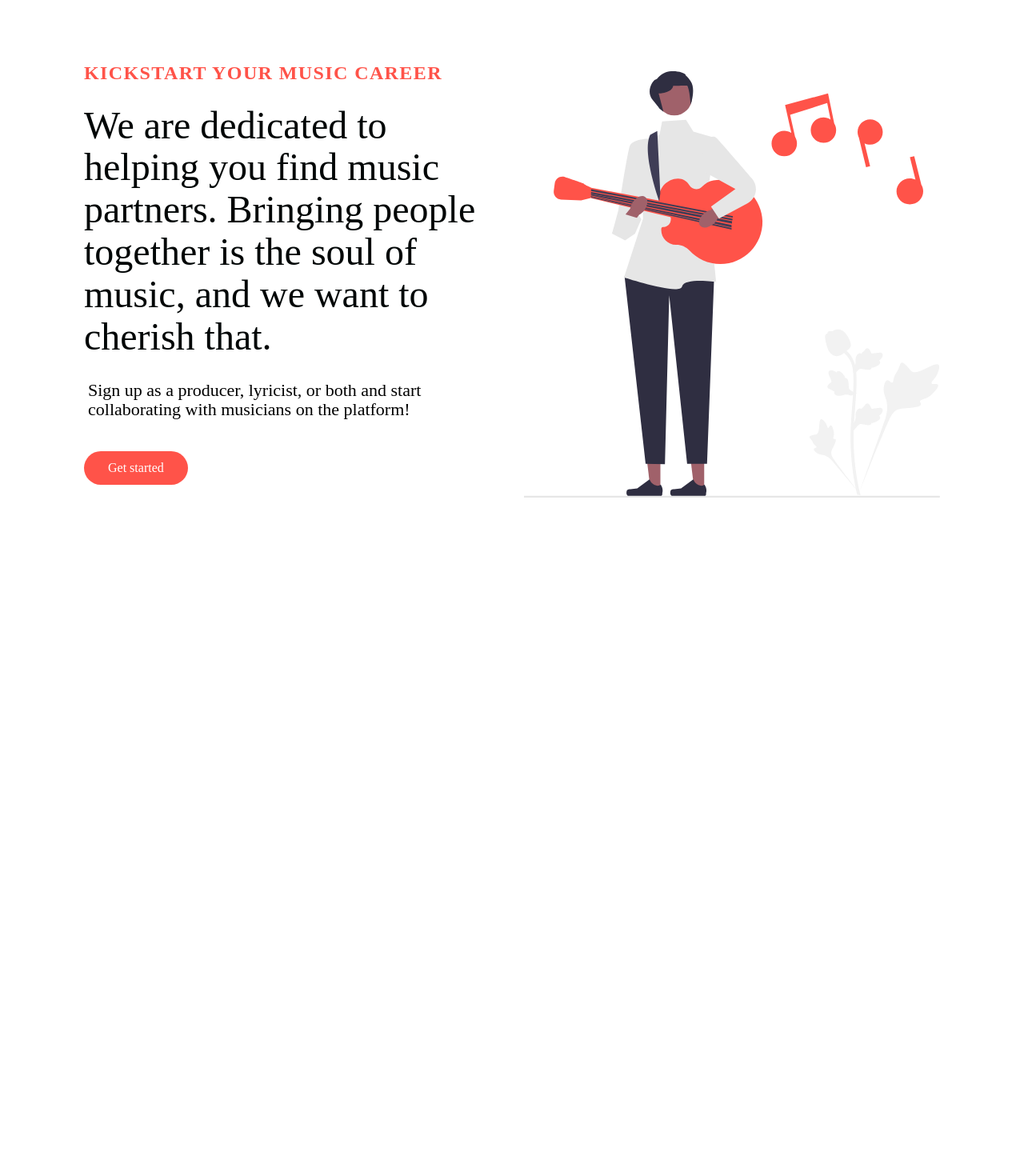
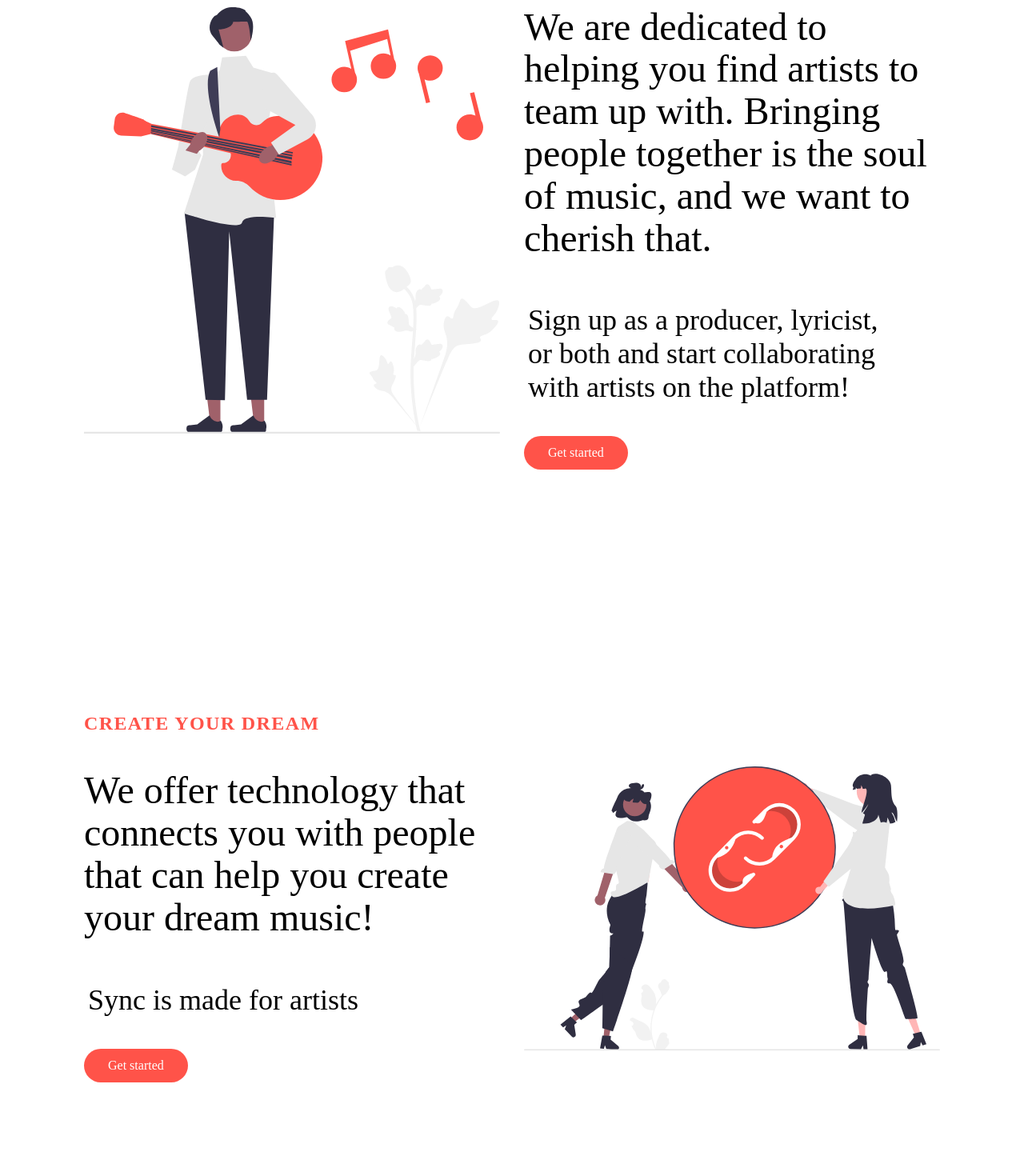
Before and after one commit to HorvathTeddy/Sync, a React (Create React App) app: page / in a window 1280 px wide. Shown: the part 940-2410 px from the top of the page at 80% size. Before the commit the page ends 1740 px from the top, so only its background shows below. Built offline with nearby package versions, Linux system fonts and the light colour scheme; a web font is replaced by a local one.

Commit message:
Implemented smooth scrolling

```diff
--- a/src/components/InfoSection/Data.js
+++ b/src/components/InfoSection/Data.js
@@ -1,9 +1,36 @@
+import img1 from '../../images/svg-1.svg'
+import img2 from '../../images/svg-2.svg'
+import img3 from '../../images/svg-3.svg'
+
 export const homeObjOne =
+{
+    id: 'mission',
+    topLine: 'Kickstart your music career',
+    headLine: 'We are dedicated to helping you find artists to team up with.  Bringing people together is the soul of music, and we want to cherish that.',
+    description: 'Sign up as a producer, lyricist, or both and start collaborating with artists on the platform!',
+    alt: 'Guitarist',
+    imgStart: true,
+    img: img1
+}
+
+export const homeObjTwo =
+{
+    id: 'services',
+    topLine: 'Create your dream',
+    headLine: 'We offer technology that connects you with people that can help you create your dream music!',
+    description: 'Sync is made for artists',
+    alt: 'link',
+    imgStart: false,
+    img: img2
+}
+
+export const homeObjThree =
 {
     id: 'about',
     topLine: 'Kickstart your music career',
     headLine: 'We are dedicated to helping you find music partners.  Bringing people together is the soul of music, and we want to cherish that.',
     description: 'Sign up as a producer, lyricist, or both and start collaborating with musicians on the platform!',
-    alt: 'Guitarist',
-
+    alt: 'link',
+    imgStart: false,
+    img: img3
 }
--- a/src/components/InfoSection/InfoElements.js
+++ b/src/components/InfoSection/InfoElements.js
@@ -57,15 +57,16 @@ export const TopLine = styled.p`
     font-weight: 700;
     letter-spacing: 1.4px;
     text-transform: uppercase;
-    margin-bottom: 16px;
+    margin-bottom: 50px;
 `
 
 export const Heading = styled.h1`
     margin-bottom: 24px;
     font-size: 48px;
     line-height: 1.1;
-    font-weight: 350;
-    color: ${({ lightText }) => (lightText ? '#f7f8fa' : '#010606')};
+    font-weight: 75;
+    color: #000;
+    margin-bottom: 50px;
 
     @media screen and (max-width: 480px) {
         font-size: 32px;
@@ -75,8 +76,8 @@ export const Heading = styled.h1`
 export const Subtitle = styled.p`
     max-width: 440px;
     margin-bottom: 35px;
-    font-size: 22px;
-    line-height: 24px;
+    font-size: 36px;
+    line-height: auto;
     color: #000;
     padding: 5px;
 `
--- a/src/components/InfoSection/index.js
+++ b/src/components/InfoSection/index.js
@@ -13,15 +13,15 @@ BtnWrap,
 Column2,
 ImgWrap,
 Img } from './InfoElements'
-import Image1 from '../../images/svg-1.svg'
+//import Image1 from '../../images/svg-1.svg'
 //import { homeObjOne } from './Data'
 
-const InfoSection = ({id, topLine, headLine, description, alt}) => {
+const InfoSection = ({img, id, topLine, headLine, description, alt, imgStart}) => {
   return (
     <>
       <InfoContainer id={id}>
         <InfoWrapper>
-            <InfoRow>
+            <InfoRow imgStart={imgStart}>
                 <Column1>
                 <TextWrapper>
                     <TopLine>
@@ -34,13 +34,15 @@ const InfoSection = ({id, topLine, headLine, description, alt}) => {
                         {description}
                     </Subtitle>
                     <BtnWrap>
-                        <Button to='home'>Get started</Button>
+                        <Button to='home' smooth={true} duration={500} spy={true} exact="true" offset={-80}>
+                          Get started
+                        </Button>
                     </BtnWrap>
                 </TextWrapper>
                 </Column1>
                 <Column2>
                     <ImgWrap>
-                    <Img src={Image1} alt={alt}/>
+                    <Img src={img} alt={alt}/>
                     </ImgWrap>
                 </Column2>
             </InfoRow>
--- a/src/components/Navbar/NavbarElements.js
+++ b/src/components/Navbar/NavbarElements.js
@@ -7,12 +7,14 @@ import { Link as LinkS } from 'react-scroll'
 export const Nav = styled.nav`
     background: #000;
     height: 80px;
+    margin-top: -80px;
     display: flex;
-    align-items: center
+    justify-content: center;
+    align-items: center;
     font-size: 1rem;
     position: sticky;
     top: 0;
-    z-index: 0;
+    z-index: 10;
 
 @media screen and (max-width: 960) {
     transition: 0.8 all ease
--- a/src/components/Navbar/index.js
+++ b/src/components/Navbar/index.js
@@ -21,7 +21,7 @@ const Navbar = ({ toggle }) => {
                         </NavLinks>
                     </NavItem>
                     <NavItem>
-                        <NavLinks to='services'>
+                        <NavLinks to='services' smooth={true} duration={500} spy={true} exact='true' offset={-80}>
                             Services
                         </NavLinks>
                     </NavItem>
--- a/src/pages/index.js
+++ b/src/pages/index.js
@@ -1,7 +1,7 @@
 import React, {useState} from 'react'
 import HeroSection from '../components/HeroSection'
 import InfoSection from '../components/InfoSection'
-import { homeObjOne } from '../components/InfoSection/Data'
+import { homeObjOne, homeObjTwo, homeObjThree } from '../components/InfoSection/Data'
 import Navbar from '../components/Navbar'
 import Sidebar from '../components/Sidebar'
 
@@ -18,6 +18,8 @@ const Home = () => {
       <Navbar toggle={toggle}/>
       <HeroSection />
       <InfoSection {...homeObjOne}/>
+      <InfoSection {...homeObjTwo}/>
+      <InfoSection {...homeObjThree}/>
     </>
   )
 }
```
